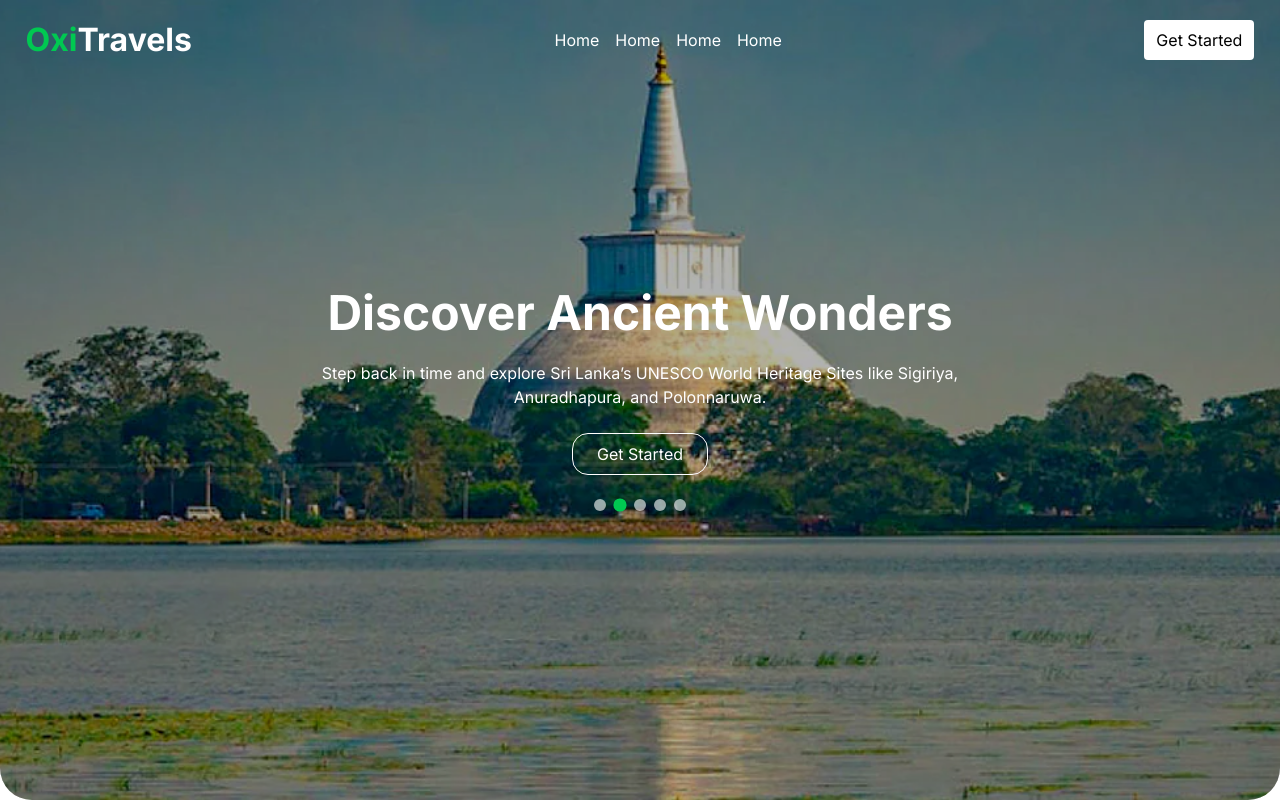
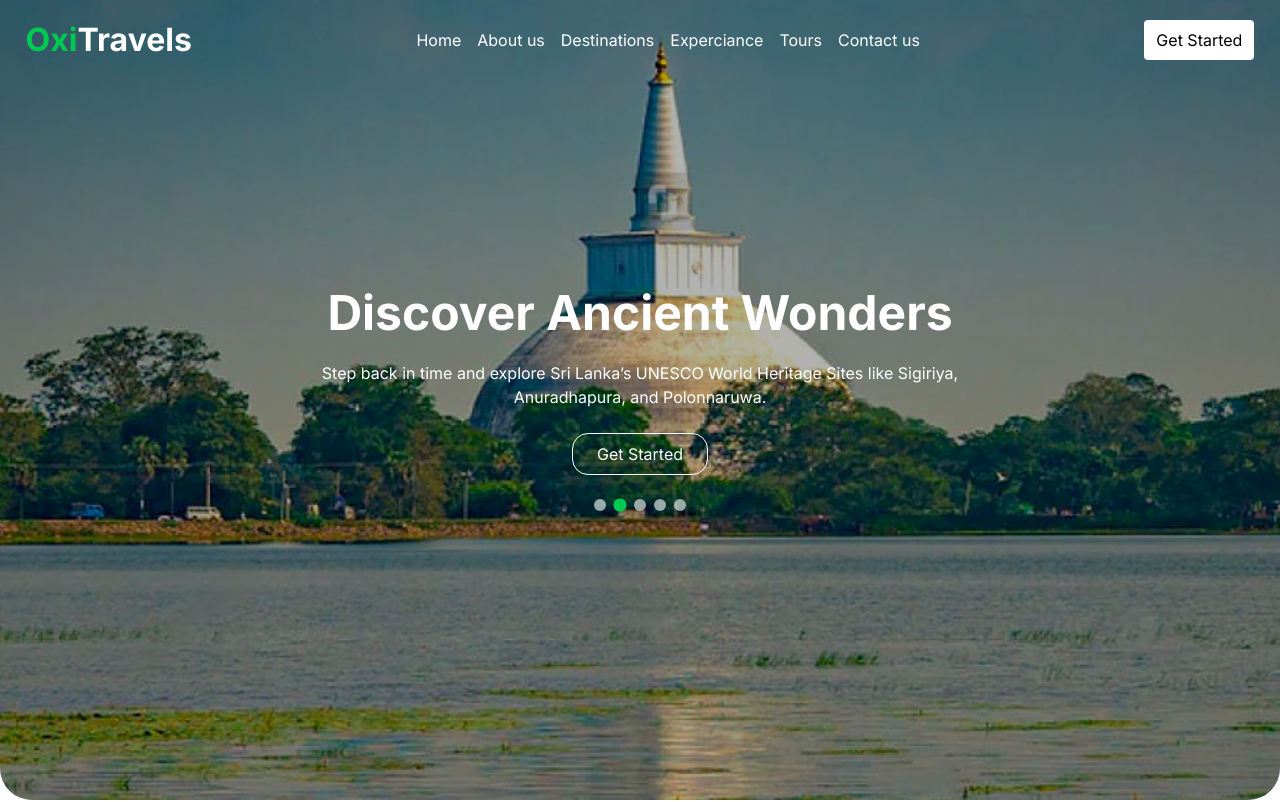
Before and after one commit to Shana2002/oxotravels, a Next.js app: page / in a window 1280 px wide. Shown: the top 802 px of the page. Built offline with nearby package versions, Linux system fonts and the light colour scheme.

Commit message:
nav hover

```diff
--- a/src/components/NavButton.jsx
+++ b/src/components/NavButton.jsx
@@ -3,7 +3,7 @@ import React from 'react'
 
 const NavButton = ({name,link}) => {
   return (
-    <Link href={name} className=''>
+    <Link href={name} className='hover:text-green-500'>
         {name}
     </Link>
   )
--- a/src/layouts/AboutLayout.jsx
+++ b/src/layouts/AboutLayout.jsx
@@ -92,7 +92,7 @@ const AboutLayout = () => {
             transition={{duration:0.5}}
             src="/kesbewa.png"
             alt=""
-            className="absolute top-20 w-8/12 h-8/12 object-cover left-[-10vh]"
+            className="absolute top-20 w-10/12 h-8/12 object-cover left-[-10vh]"
           />
         </div>
       </div>
--- a/src/layouts/HeroLayout.jsx
+++ b/src/layouts/HeroLayout.jsx
@@ -55,7 +55,7 @@ const HeroLayout = () => {
       </AnimatePresence>
 
       {/* Overlay */}
-      <div className="absolute inset-0 bg-black opacity-30 rounded-b-4xl z-10"></div>
+      <div className="absolute inset-0 bg-black opacity-30 rounded-b-4xl z-10 overflow-hidden"></div>
 
       {/* Content */}
       <div className="absolute inset-0 z-20 flex flex-col justify-center items-center text-center px-6">
--- a/src/layouts/TopNav.jsx
+++ b/src/layouts/TopNav.jsx
@@ -25,9 +25,11 @@ const TopNav = () => {
       <Logo scrolled={scrolled}/>
       <div className={`flex items-center justify-around gap-4 ${scrolled ? 'text-black' : 'text-white'}`}>
         <NavButton name={"Home"} />
-        <NavButton name={"Home"} />
-        <NavButton name={"Home"} />
-        <NavButton name={"Home"} />
+        <NavButton name={"About us"} />
+        <NavButton name={"Destinations"} />
+        <NavButton name={"Experciance"} />
+        <NavButton name={"Tours"} />
+        <NavButton name={"Contact us"} />
       </div>
       <button className={`px-3 py-2 rounded ${scrolled ? "bg-green-500 text-white":"bg-white text-black"}`}>Get Started</button>
     </nav>
```
